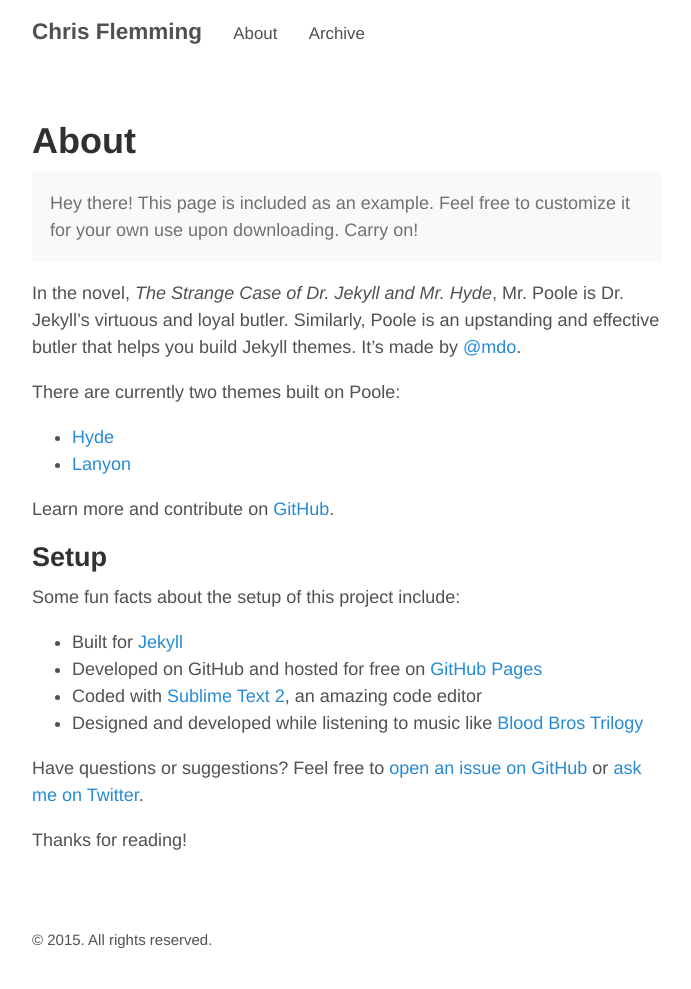
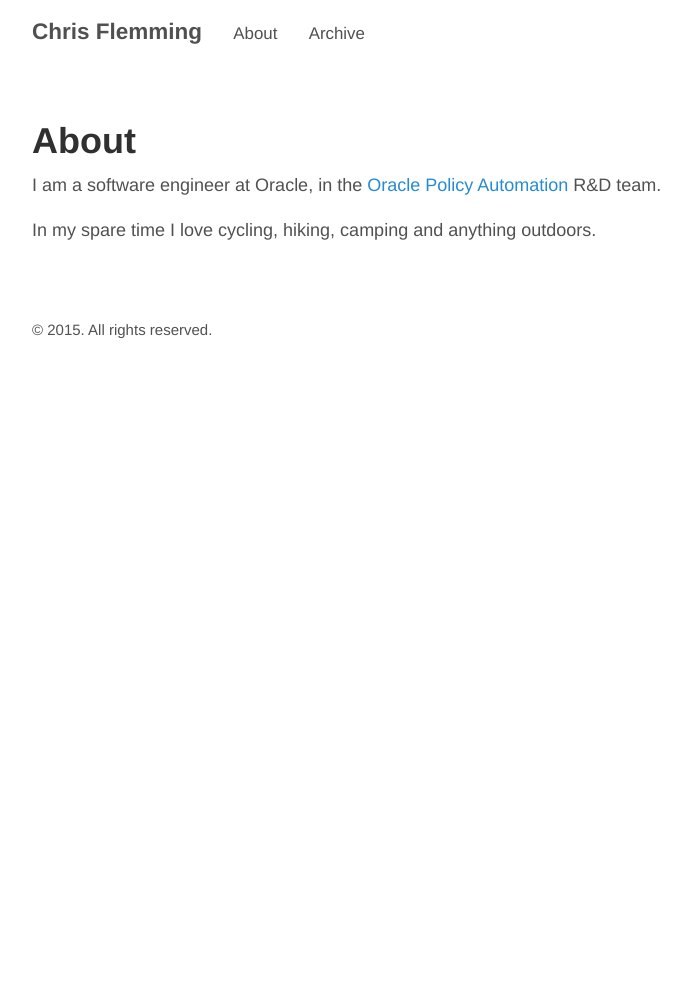
Before and after one commit to chrisflemming/chrisflemming.github.io, a Jekyll site: the page built from about.md, in a window 1280 px wide. Shown: the whole page, without its empty margins (293-984 px from the left). Built offline with Jekyll 4.4.1, drawn with Linux system fonts in a browser that asks for light colours; after the commit the page ends 900 px from its top, so only the background shows below that.

Commit message:
About page
Add content for about page

```diff
--- a/about.md
+++ b/about.md
@@ -3,28 +3,6 @@ layout: page
 title: About
 ---
 
-<p class="message">
-  Hey there! This page is included as an example. Feel free to customize it for your own use upon downloading. Carry on!
-</p>
+I am a software engineer at Oracle, in the [Oracle Policy Automation](http://www.oracle.com/us/products/applications/oracle-policy-automation/overview/index.html) R&D team.
 
-In the novel, *The Strange Case of Dr. Jekyll and Mr. Hyde*, Mr. Poole is Dr. Jekyll's virtuous and loyal butler. Similarly, Poole is an upstanding and effective butler that helps you build Jekyll themes. It's made by [@mdo](https://twitter.com/mdo).
-
-There are currently two themes built on Poole:
-
-* [Hyde](http://hyde.getpoole.com)
-* [Lanyon](http://lanyon.getpoole.com)
-
-Learn more and contribute on [GitHub](https://github.com/poole).
-
-## Setup
-
-Some fun facts about the setup of this project include:
-
-* Built for [Jekyll](http://jekyllrb.com)
-* Developed on GitHub and hosted for free on [GitHub Pages](https://pages.github.com)
-* Coded with [Sublime Text 2](http://sublimetext.com), an amazing code editor
-* Designed and developed while listening to music like [Blood Bros Trilogy](https://soundcloud.com/maddecent/sets/blood-bros-series)
-
-Have questions or suggestions? Feel free to [open an issue on GitHub](https://github.com/poole/poole/issues/new) or [ask me on Twitter](https://twitter.com/mdo).
-
-Thanks for reading!
+In my spare time I love cycling, hiking, camping and anything outdoors.
```
